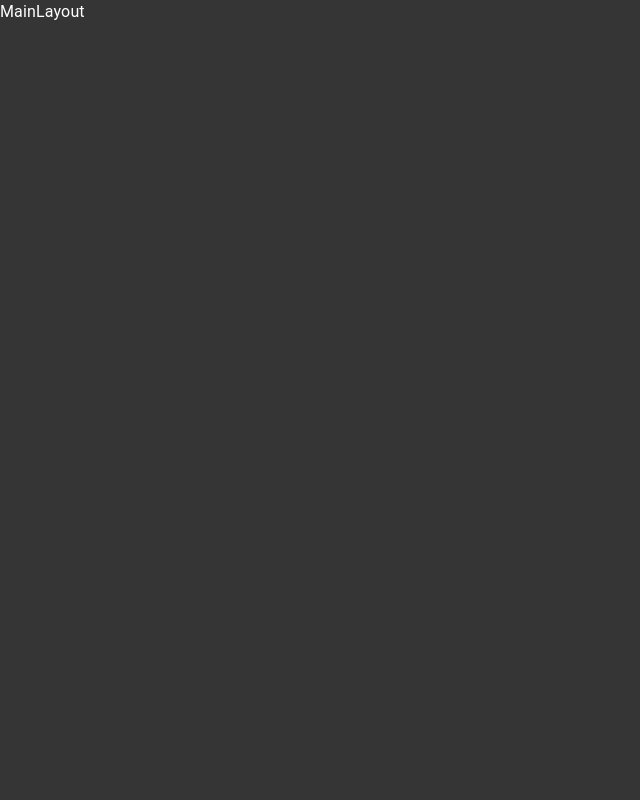
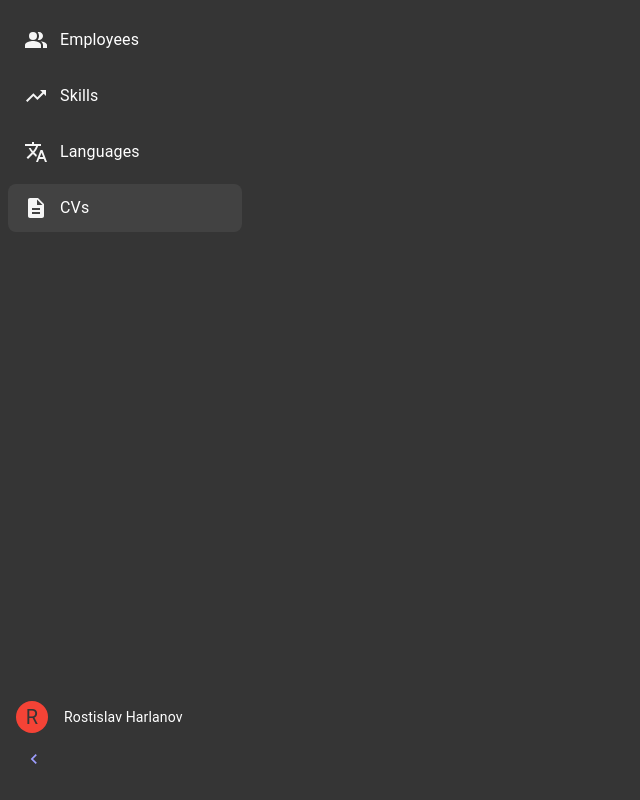
Before and after one commit to voronovanasta/cv-Shabanovich-Voronova, a React (Vite) app: page /cvs in a window 1280 px wide. Shown: the whole page, without its empty margins (0-640 px from the left). Built offline with nearby package versions, Linux system fonts and the light colour scheme.

Commit message:
feat: add main layout

```diff
--- a/src/app/router/config.tsx
+++ b/src/app/router/config.tsx
@@ -1,10 +1,10 @@
 import { createBrowserRouter, Navigate } from 'react-router-dom';
 import PrivateRoute from '../../shared/routing/PrivateRoute';
-import MainLayout from '../../shared/ui/MainLayout';
 import LoginPage from '../../pages/auth/login';
 import AuthLayout from '../../widgets/auth-layout/ui';
 import RegisterPage from '../../pages/auth/register';
 import ForgotPasswordPage from '../../pages/auth/forgot-password';
+import MainLayout from '../../widgets/main-layout/ui/MainLayout';
 
 //TODO
 // Lazy загрузка страниц
--- a/src/shared/ui/MainLayout.tsx
+++ /dev/null
@@ -1,12 +0,0 @@
-import { Outlet } from 'react-router-dom';
-
-const MainLayout = () => {
-  return (
-    <>
-      <div>MainLayout</div>
-      <Outlet />
-    </>
-  );
-};
-
-export default MainLayout;
--- /dev/null
+++ b/src/widgets/main-layout/ui/MainLayout.tsx
@@ -0,0 +1,18 @@
+import { Box } from '@mui/material';
+import Sidebar from './Sidebar';
+import { Outlet } from 'react-router-dom';
+
+const MainLayout = () => {
+  return (
+    <Box sx={{ display: 'flex' }}>
+      <Box sx={{ flex: '0 0 20%', minWidth: 200, maxWidth: 280 }}>
+        <Sidebar />
+      </Box>
+      <Box sx={{ flex: 1, p: 3 }}>
+        <Outlet />
+      </Box>
+    </Box>
+  );
+};
+
+export default MainLayout;
--- /dev/null
+++ b/src/widgets/main-layout/ui/Sidebar.tsx
@@ -0,0 +1,78 @@
+import {
+  Box,
+  List,
+  ListItemButton,
+  ListItemIcon,
+  ListItemText,
+  Avatar,
+  Typography,
+  ListItem,
+} from '@mui/material';
+import { PeopleAlt, TrendingUp, Translate, Description, ChevronLeft } from '@mui/icons-material';
+import { Link, useLocation, useNavigate } from 'react-router-dom';
+
+const navItems = [
+  { label: 'Employees', icon: <PeopleAlt />, path: '/employees' },
+  { label: 'Skills', icon: <TrendingUp />, path: '/skills' },
+  { label: 'Languages', icon: <Translate />, path: '/languages' },
+  { label: 'CVs', icon: <Description />, path: '/cvs' },
+];
+
+const Sidebar = () => {
+  const location = useLocation();
+  const navigate = useNavigate();
+
+  return (
+    <Box
+      sx={{
+        height: '100vh',
+        display: 'flex',
+        flexDirection: 'column',
+        color: 'grey.100',
+        flex: { xs: '0 0 60px', sm: '0 0 15%', md: '0 0 20%' },
+        minWidth: { xs: '60px', sm: '150px' },
+        maxWidth: '250px',
+        p: 1,
+        boxSizing: 'border-box',
+      }}
+    >
+      <Box sx={{ flexGrow: 1 }}>
+        <List>
+          {navItems.map((item) => (
+            <ListItem key={item.label} disablePadding>
+              <ListItemButton
+                selected={location.pathname.startsWith(item.path)}
+                onClick={() => navigate(item.path)}
+                sx={{
+                  borderRadius: 2,
+                  mb: 1,
+                  px: 2,
+                  '&.Mui-selected': {
+                    bgcolor: 'grey.800',
+                    '&:hover': { bgcolor: 'grey.700' },
+                  },
+                }}
+              >
+                <ListItemIcon sx={{ color: 'inherit', minWidth: 36 }}>{item.icon}</ListItemIcon>
+                <ListItemText primary={item.label} />
+              </ListItemButton>
+            </ListItem>
+          ))}
+        </List>
+      </Box>
+      <Box>
+        <Box sx={{ display: 'flex', alignItems: 'center', gap: 2, px: 1 }}>
+          <Avatar sx={{ bgcolor: 'error.main', width: 32, height: 32 }}>R</Avatar>
+          <Typography variant='body2'>Rostislav Harlanov</Typography>
+        </Box>
+        <Box sx={{ p: 2 }}>
+          <Link to='/users'>
+            <ChevronLeft fontSize='small' />
+          </Link>
+        </Box>
+      </Box>
+    </Box>
+  );
+};
+
+export default Sidebar;
```
